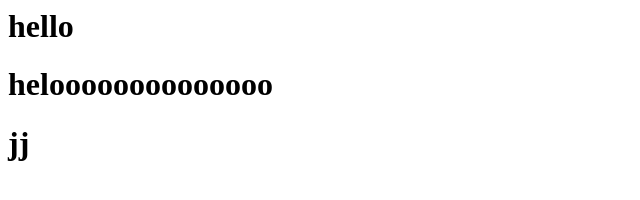
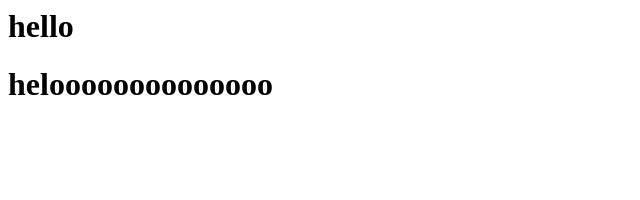
Before and after one commit to satagopamhariprasad09/test, a plain HTML site: page INDEX.html in a window 1280 px wide. Shown: the full height of the page, 0-640 px from the left. Drawn offline with Linux system fonts and the light colour scheme.

Commit message:
Update INDEX.html

```diff
--- a/INDEX.html
+++ b/INDEX.html
@@ -1,3 +1,2 @@
 <h1>hello</h1>
 <h1>heloooooooooooooo</h1>
-<h1>jj</h1>
```
